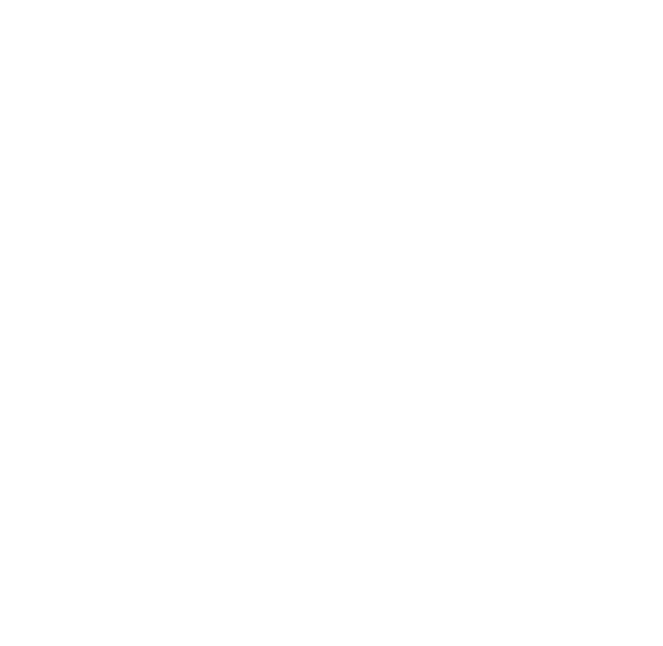
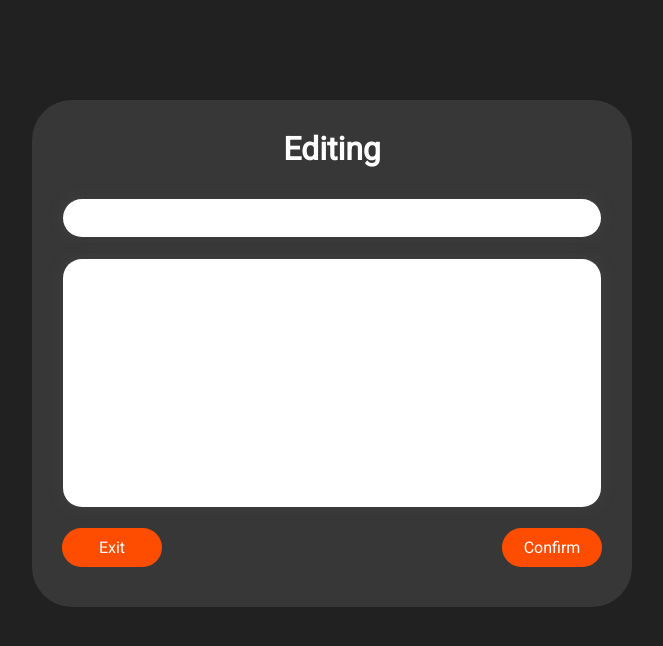
Before and after one commit to lopachukseva/notes-app, a React (Vite) app: page /detail in a window 1280 px wide. Before the commit this address had no page. Shown: the top 646 px of the page, without its empty margins (308-971 px from the left). Built offline with nearby package versions, Linux system fonts and the light colour scheme.

Commit message:
add note detail page

```diff
--- a/src/components/Router.jsx
+++ b/src/components/Router.jsx
@@ -1,6 +1,7 @@
 import { BrowserRouter, Routes, Route } from "react-router-dom"
 import Login from "./Login/Login"
 import NotesList from "./notesList/NotesList"
+import NoteDetail from "./noteDetail/NoteDetail"
 
 const Router = () => {
     return (
@@ -8,6 +9,7 @@
             <Routes>
                 <Route path="/login" element={<Login />} />
                 <Route path="/notes" element={<NotesList />} />
+                <Route path="/detail" element={<NoteDetail />} />
             </Routes>
         </BrowserRouter>
     )
--- /dev/null
+++ b/src/components/noteDetail/NoteDetail.jsx
@@ -0,0 +1,27 @@
+import classes from './NoteDetail.module.css'
+
+
+const NoteDetail = () => {
+    return (
+        <div className={classes.wrapper}>
+            <form className={classes.noteForm}>
+                <h1>Editing</h1>
+                <input
+                    className={classes.noteTitle}
+
+                />
+                <textarea
+                    className={classes.noteText}
+                />
+                <div className={classes.btnContainer}>
+                    <div className={classes.btn}>Exit</div>
+                    <div className={classes.btn}>Confirm</div>
+                </div>
+
+            </form>
+        </div>
+    )
+}
+
+
+export default NoteDetail
--- /dev/null
+++ b/src/components/noteDetail/NoteDetail.module.css
@@ -0,0 +1,100 @@
+.wrapper {
+    display: flex;
+    flex-direction: column;
+    align-items: center;
+    box-sizing: border-box;
+    min-height: 100vh;
+}
+
+
+.noteForm {
+    margin: 100px 0;
+    min-height: 400px;
+    min-width: 600px;
+    box-sizing: border-box;
+    border-radius: 40px;
+    background-color: #373737;
+    display: flex;
+    flex-direction: column;
+    align-items: center;
+    padding: 30px;
+}
+
+.noteForm h1 {
+    color: white;
+    margin-bottom: 20px;
+}
+
+
+.btnContainer {
+    display: flex;
+    flex-direction: row;
+    justify-content: space-between;
+    width: 100%;
+}
+
+
+.btn {
+    display: flex;
+    justify-content: center;
+    align-items: center;
+    user-select: none;
+    background-color: #fe4d00;
+    color: white;
+    padding: 10px 10px;
+    margin: 10px 0;
+    border-radius: 20px;
+    width: 80px;
+}
+
+.btn:hover {
+    filter: brightness(120%);
+}
+
+.btn:active {
+    filter: brightness(80%);
+}
+
+
+.noteForm input, textarea{
+    box-sizing: border-box;
+    width: 100%;
+    margin: 10px 0;
+    padding: 20px;
+    border-radius: 20px;
+    font-size: 1em;
+    border-radius: 20px;
+    border: 1px solid transparent;
+    padding: 0 15px;
+    box-shadow: 0 0 15px 4px rgba(128, 128, 128, 0.06);
+    transition: box-shadow 0.15s ease-in-out;
+    background-clip: padding-box;
+}
+
+
+.noteForm input:focus {
+    color: #212529;
+    background-color: #fff;
+    border-color: #bdbdbd;
+    outline: 0;
+    box-shadow: 0 0 0 0.2rem rgba(158, 158, 158, 0.742);
+}
+
+.noteForm textarea:focus {
+    color: #212529;
+    background-color: #fff;
+    border-color: #bdbdbd;
+    outline: 0;
+    box-shadow: 0 0 0 0.2rem rgba(158, 158, 158, 0.742);
+}
+
+.noteTitle {
+    height: 40px;
+}
+
+.noteText {
+    height: 250px;
+    padding-top: 15px;
+    resize: none;
+
+}
--- a/src/components/notesList/NotesList.module.css
+++ b/src/components/notesList/NotesList.module.css
@@ -7,7 +7,7 @@
 }
 
 .noteswindow {
-    margin-top: 100px;
+    margin: 100px 0;
     min-height: 400px;
     min-width: 600px;
     box-sizing: border-box;
```
